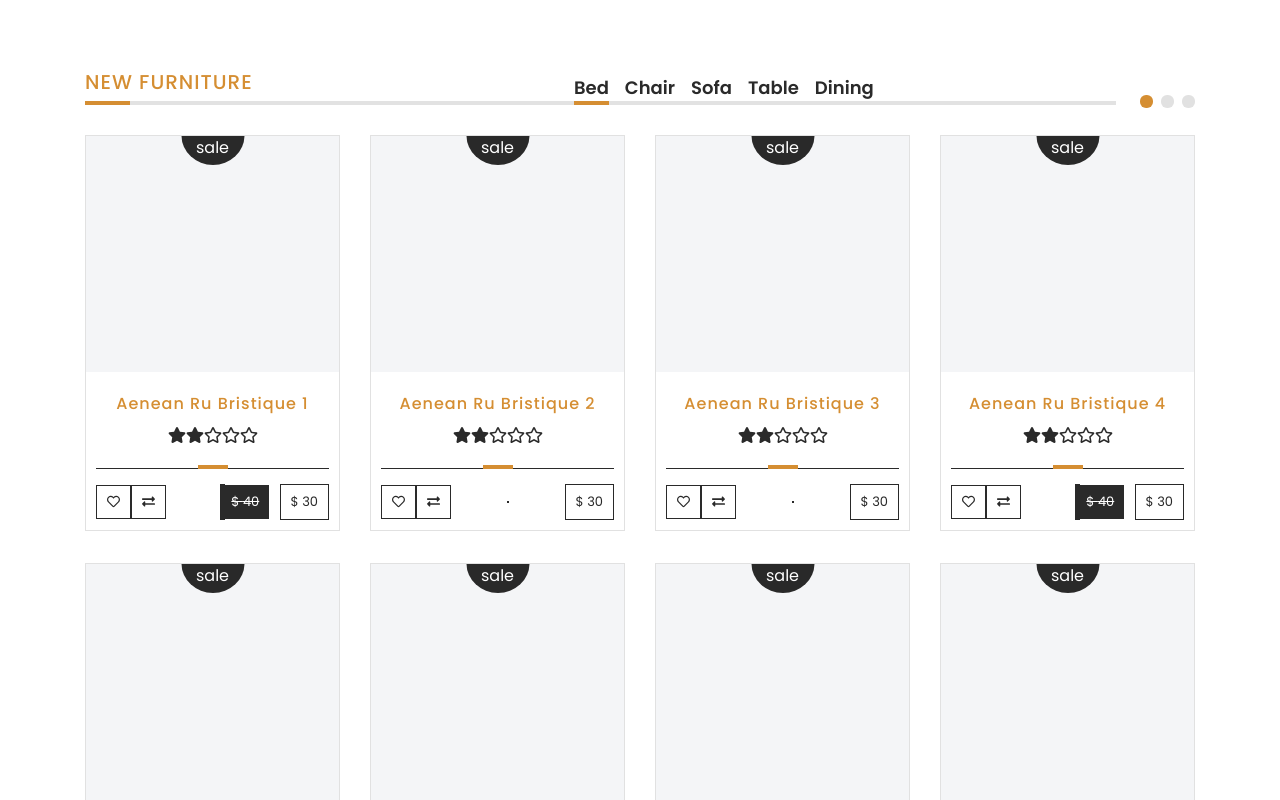
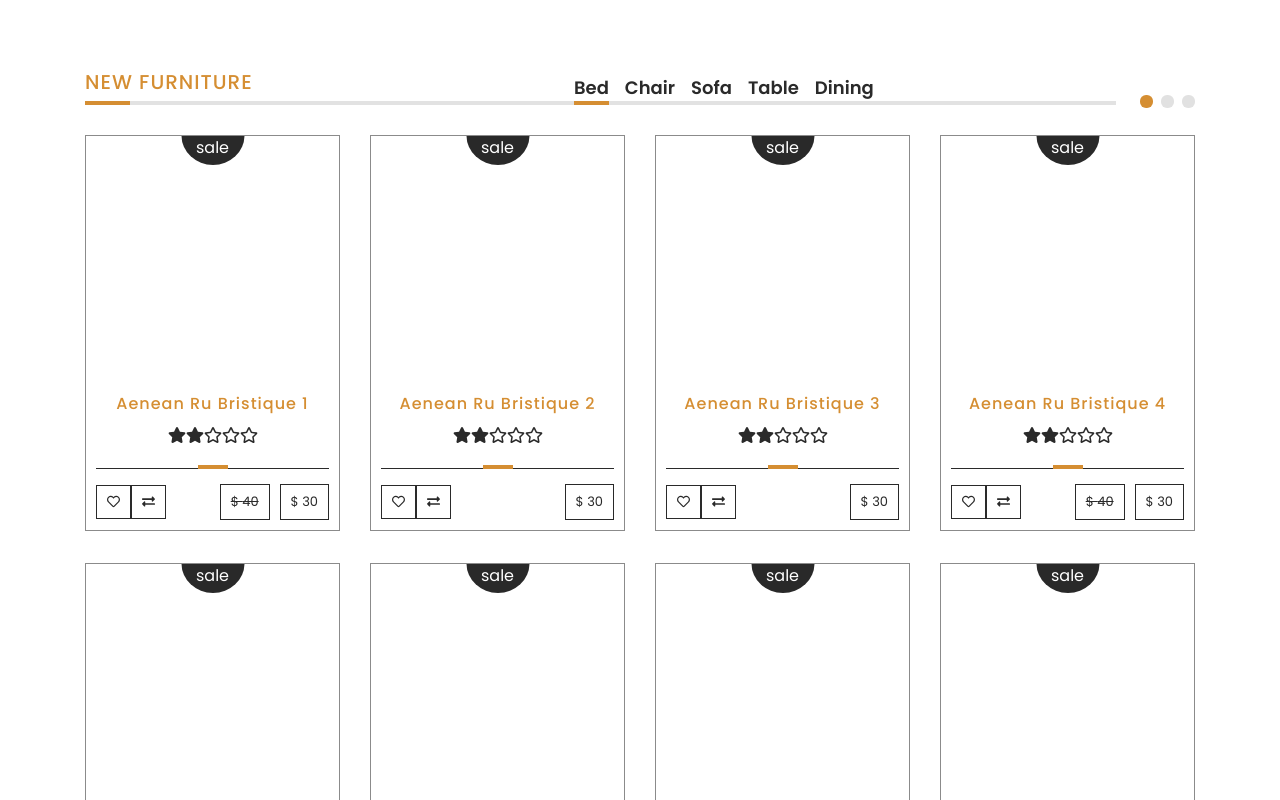
Before and after one commit to matwjablonski/kodilla-wdp-2409-01, a React (Create React App) app: page / in a window 1280 px wide. Shown: the part 540-1340 px from the top of the page. Built offline with nearby package versions, Linux system fonts and the light colour scheme.

Commit message:
Added color variables, modified code according to merged main, edited styles

```diff
--- a/src/components/common/ProductBox/ProductBox.js
+++ b/src/components/common/ProductBox/ProductBox.js
@@ -48,12 +48,14 @@ const ProductBox = ({ name, price, promo, stars, prevPrice }) => (
       </div>
       <div className={styles.price}>
         {prevPrice && (
-          <Button variant='small' noHover className={styles.prevPrice}>
+          <Button
+            variant='small'
+            noHover
+            className={`${styles.prevPrice} ${styles.priceButton}`}
+          >
             $ {prevPrice}
           </Button>
         )}
-      </div>
-      <div className={styles.price}>
         <Button noHover variant='small' className={styles.priceButton}>
           $ {price}
         </Button>
--- a/src/components/common/ProductBox/ProductBox.module.scss
+++ b/src/components/common/ProductBox/ProductBox.module.scss
@@ -1,15 +1,15 @@
 @import "../../../styles/settings.scss";
 
 .root {
-  background-color: #ffffff;
-  border: 1px solid #e1e1e1;
+  background-color: $white;
+  border: 1px solid $lighterGray;
   margin-bottom: 2rem;
 
   .photo {
     position: relative;
     padding: 80% 10px 0 10px;
     background: {
-      color: #f4f5f7;
+      color: $white;
       size: contain;
       position: center;
       repeat: no-repeat;
@@ -22,9 +22,9 @@
       top: -30px;
       left: 50%;
       transform: translateX(-50%);
-      background-color: #292929;
+      background-color: $darkerGray;
       border-radius: 50%;
-      color: #ffffff;
+      color: $white;
       padding: 30px 15px 5px 15px;
     }
 
@@ -37,7 +37,7 @@
     }
   }
   .prevPrice {
-    margin-right: -45px;
+    margin-right: 10px;
     text-decoration: line-through;
   }
   .content {
@@ -54,14 +54,14 @@
     .stars {
       a {
         text-decoration: none;
-        color: rgb(42, 42, 42);
+        color: $darkGray;
       }
     }
   }
 
   .line {
     margin: 0 10px;
-    border-bottom: 1px solid #2a2a2a;
+    border-bottom: 1px solid $darkGray;
     position: relative;
 
     &::before {
@@ -82,13 +82,16 @@
     align-items: center;
 
     .price {
+      display: flex;
+      align-items: center;
+      justify-content: flex-end;
       transition: background-color 0.25s ease-in-out;
-      background-color: #ffffff;
-      border: solid 1px #292929;
+      background-color: $white;
 
       .priceButton {
-        color: #292929 !important;
-        background-color: #ffffff !important;
+        color: $darkerGray;
+        background-color: $white;
+        border: solid 1px $darkerGray;
         transition: background-color 0.25s ease-in-out, color 0.25s ease-in-out;
       }
     }
@@ -102,7 +105,7 @@
     transition: opacity 0.25s ease;
   }
   .price .priceButton {
-    color: #ffffff !important;
-    background-color: #292929 !important;
+    color: $white ;
+    background-color: $darkerGray;
   }
 }
```
